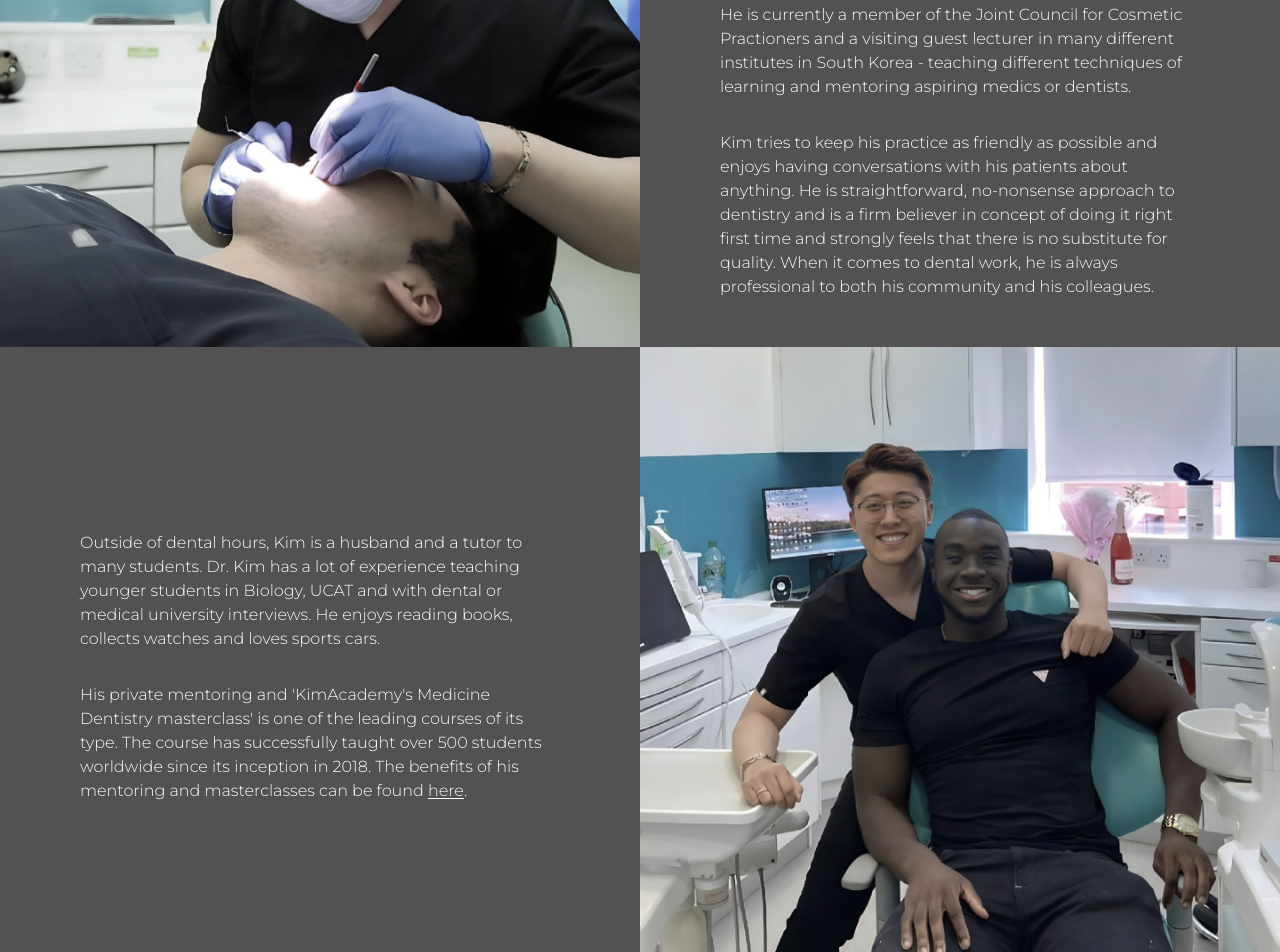
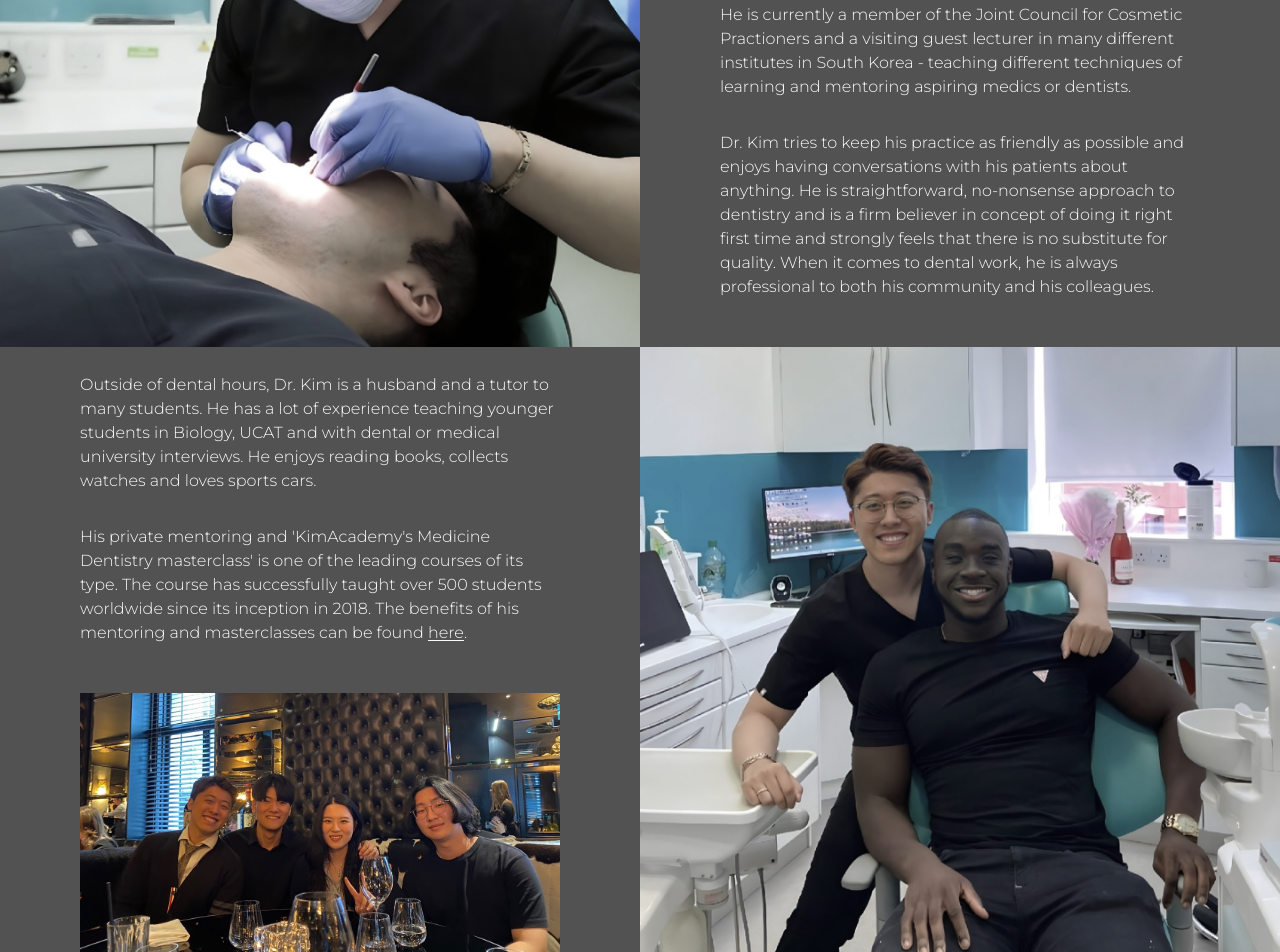
Before and after one commit to wodnjsd/mk-portfolio, a Next.js app: page / in a window 1280 px wide. Shown: the part 1760-2712 px from the top of the page. Built offline with nearby package versions, Linux system fonts and the light colour scheme.

Commit message:
layout fixes

```diff
--- a/app/page.tsx
+++ b/app/page.tsx
@@ -5,6 +5,7 @@ import image2 from '@/public/assets/working.png'
 import image3 from '@/public/assets/friendly.png'
 import patient from '@/public/assets/patients.jpg'
 import student from '@/public/assets/students.jpg'
+import social from '@/public/assets/social.jpeg'
 import testimonials from '../data/testimonials'
 import ReviewCarousel from '@/components/ReviewCarousel'
 
@@ -71,7 +72,7 @@ export default function Home() {
       <div className='py-12 sm:py-20 lg:py-0 xs:px-8 sm:px-16 lg:px-0 relative text-neutral-50'>
         <div className='flex flex-col items-center md:flex-row'>
           <div className='w-1/2 hidden lg:inline'>
-            <Image src={image2} alt="image2" className='w-full'/>
+            <Image src={image2} alt="image2" className='w-full' />
           </div>
           <div className='lg:w-1/2 px-3 xl:px-20 flex flex-col gap-4 xl:gap-8 justify-center items-center'>
             <p>Dr. Kim was educated in London and graduated from King's College London with his bachelor of dental surgery degree.
@@ -81,7 +82,7 @@ export default function Home() {
               - teaching different techniques of learning and mentoring aspiring medics or dentists.
             </p>
             <p>
-              Kim tries to keep his practice as friendly as possible and enjoys having conversations with his patients about anything. He is straightforward,
+              Dr. Kim tries to keep his practice as friendly as possible and enjoys having conversations with his patients about anything. He is straightforward,
               no-nonsense approach to dentistry and is a firm believer in concept of doing it right first time and strongly feels that there is no substitute
               for quality. When it comes to dental work, he is always professional to both his community and his colleagues.
             </p>
@@ -89,14 +90,17 @@ export default function Home() {
         </div>
 
         <div className='flex flex-col md:flex-row pt-4 lg:pt-0'>
-          <div className='lg:w-1/2 px-3 lg:px-12 xl:px-20 flex flex-col gap-4 xl:gap-8 justify-center items-center'>
-            <p> Outside of dental hours, Kim is a husband and a tutor to many students. Dr. Kim has a lot of experience teaching younger students in Biology,
+          <div className='relative lg:w-1/2 px-3 lg:px-12 xl:px-20 flex flex-col gap-4 xl:gap-8 justify-center items-center'>
+            <p> Outside of dental hours, Dr. Kim is a husband and a tutor to many students. He has a lot of experience teaching younger students in Biology,
               UCAT and with dental or medical university interviews. He enjoys reading books, collects watches and loves sports cars.</p>
             <p>His private mentoring and 'KimAcademy's Medicine Dentistry masterclass' is one of the leading courses of its type. The course has successfully taught over
               500 students worldwide since its inception in 2018. The benefits of his mentoring and masterclasses can be found <Link href="/tutoring" className='underline underline-offset-2 hover:font-semibold'>here</Link>.</p>
+            <div className='hidden xl:block bottom-0 left-0 w-full pt-4'>
+              <Image src={social} alt="social image"/>
+            </div>
           </div>
           <div className='hidden lg:inline w-1/2'>
-            <Image src={image3} alt="image3" className='w-full'/>
+            <Image src={image3} alt="image3" className='w-full' />
           </div>
         </div>
       </div>
--- a/app/portfolio/page.tsx
+++ b/app/portfolio/page.tsx
@@ -24,9 +24,10 @@ const page = () => {
           ))}
         </ul>
 
+{/* Full Face Transformations */}
         <div>
           <h4 className='underline text-center text-lg py-3'>Full Face Transformations</h4>
-          <div className='w-full p-5 rounded-lg shadow-lg shadow-zinc-400 flex gap-3 text-lg'>
+          <div className='w-full max-w-5xl p-5 rounded-lg shadow-lg shadow-zinc-400 flex gap-3 text-lg'>
             <div className='flex flex-col gap-3 items-center w-1/2'>
               <Image src={image1} alt="before" />
               <p>Before</p>
@@ -35,7 +36,6 @@ const page = () => {
               <Image src={image2} alt="after" />
               <p>After</p>
             </div>
-
           </div>
         </div>
 
--- a/components/Treatment.tsx
+++ b/components/Treatment.tsx
@@ -26,7 +26,7 @@ const Treatment = ({ item, onClose }: Props) => {
     <>
       {isOpen &&
         <div className='fixed left-0 top-0 z-50 backdrop-blur-sm w-screen h-screen flex justify-center items-center '>
-          <div className='sm:w-4/5 w-full h-full overflow-auto sm:h-4/5 border p-5 rounded-md bg-logo text-neutral-700 flex flex-col items-center'>
+          <div className='w-full sm:w-4/5 xl:w-1/2 h-full overflow-auto sm:h-4/5 border p-5 rounded-md bg-logo text-neutral-700 flex flex-col items-center'>
             <button type='button' onClick={onClose} className='p-2 hover:shadow-xl self-end text-xl'>
               <AiOutlineCloseCircle />
             </button>
@@ -35,7 +35,7 @@ const Treatment = ({ item, onClose }: Props) => {
               <p className='text-sm xs:text-base lg:px-36 whitespace-pre-line'>{item.description}</p>
             </div>
             {item.faq &&
-              <div className='py-4'>
+              <div className='py-4 xl:py-12'>
                 <h3 className='text-center underline pb-2'>FAQs</h3>
                 {item.faq?.map((question, index) => (
                   <Faq key={index}
```
Also changed, not shown: app/tutoring/page.tsx (+7 -7 lines), public/assets/social.jpeg (added).
